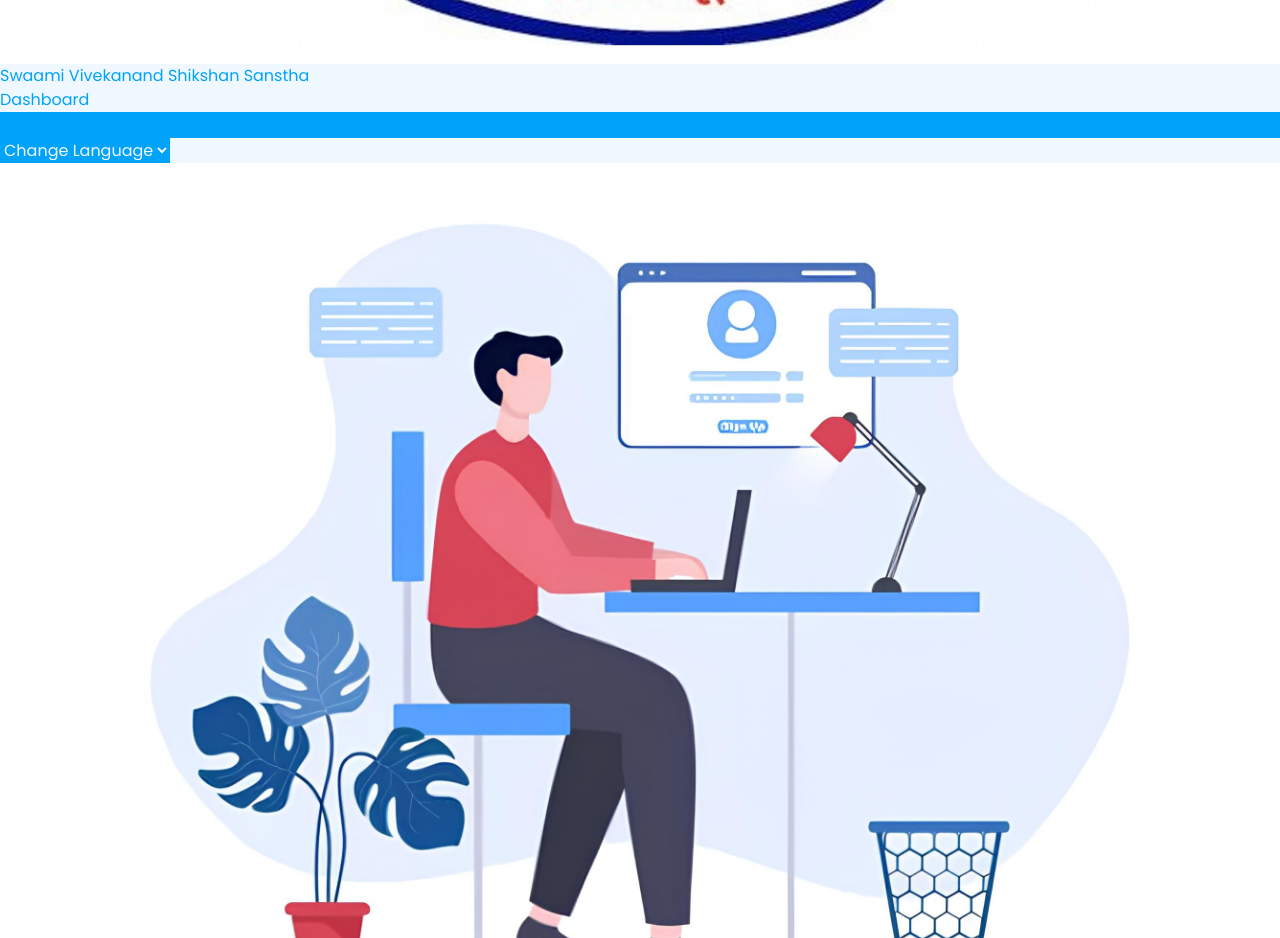
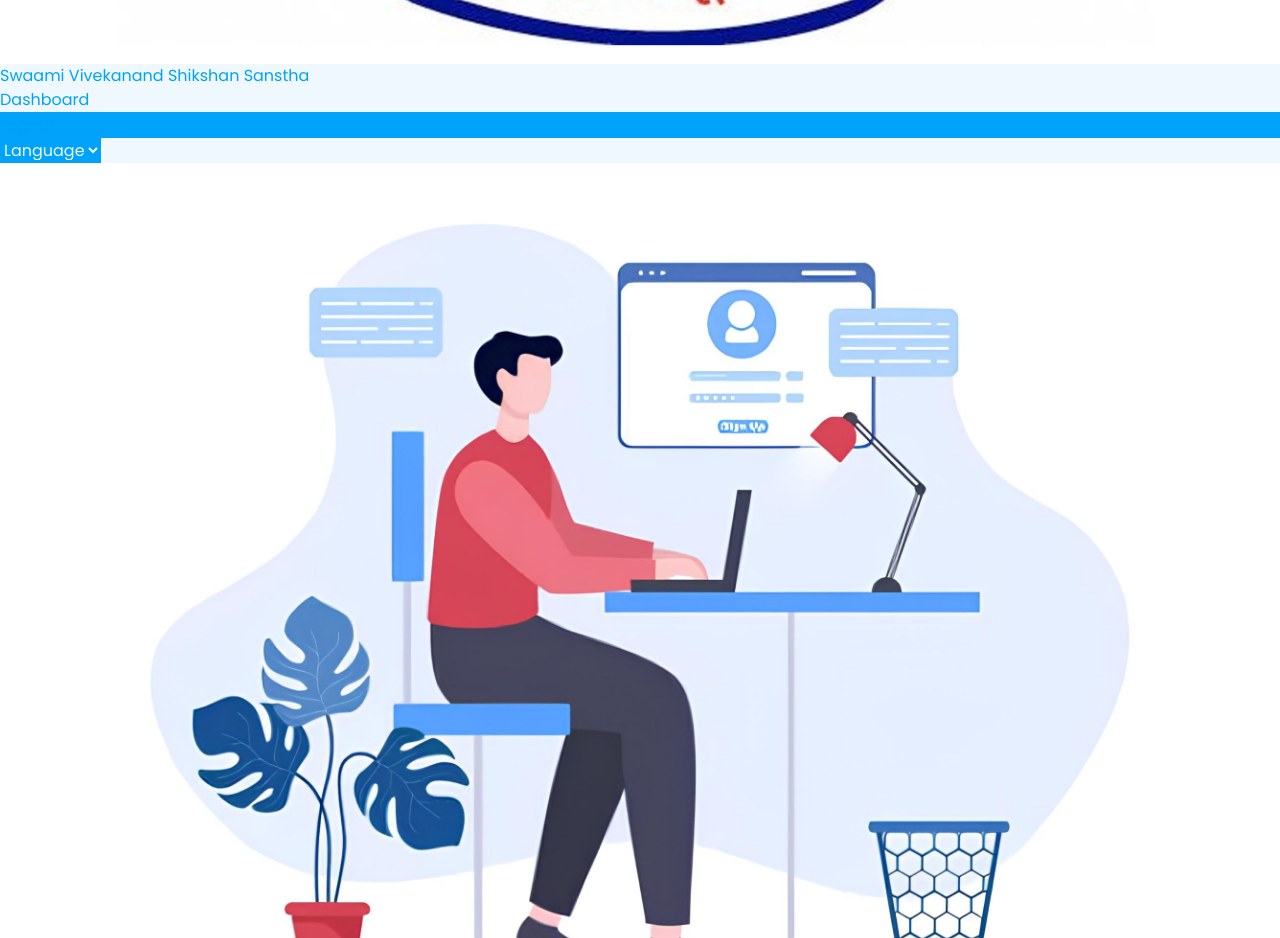
Before and after one commit to shrikant-d5456/Scholarship-Management-System-project, a React (Vite) app in the folder frontend/: page / in a window 1280 px wide. Shown: the part 1240-2178 px from the top of the page. Built offline with nearby package versions, Linux system fonts and the light colour scheme.

Commit message:
Update Header.jsx

```diff
--- a/frontend/src/components/Header.jsx
+++ b/frontend/src/components/Header.jsx
@@ -71,7 +71,7 @@ const Header = () => {
                 </>
               )}
               <select id="" className='btn w-fit outline-none text-white py-1 px-2 '>
-                <option value="">Change Language</option>
+                <option value="">Language</option>
                 <option value="eng">English</option>
                 <option value="mr">Marathi</option>
                 <option value="hn">Hindi</option>
```
